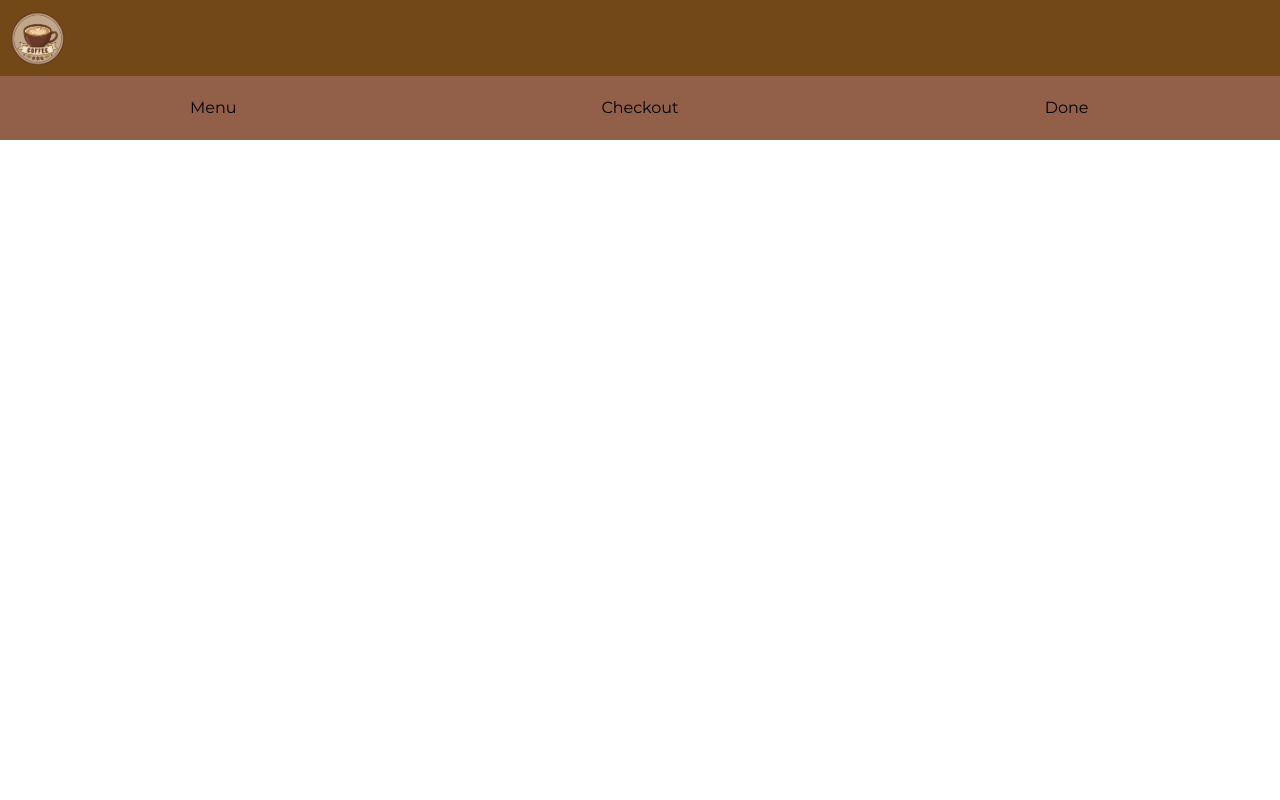
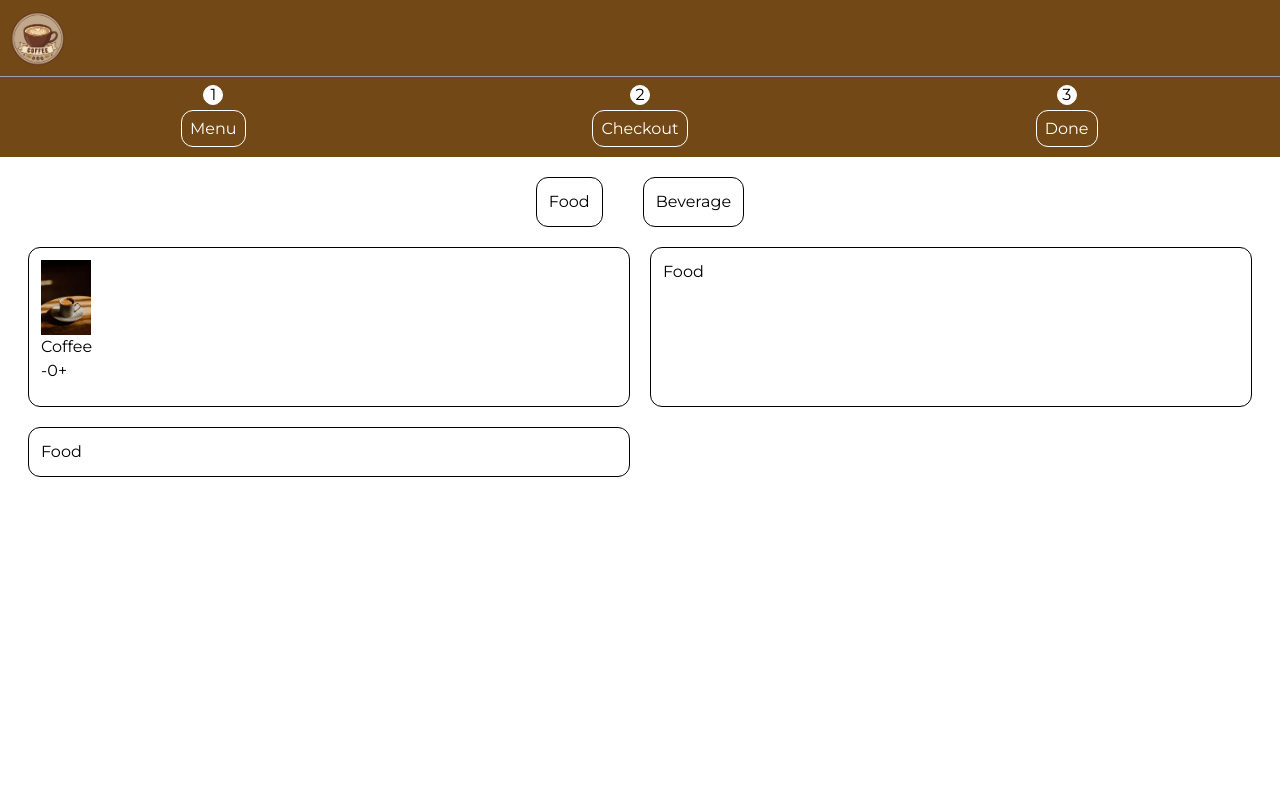
Before and after one commit to ELGWorks/YourCoffee, a Next.js app: page /order in a window 1280 px wide. Shown: the top 800 px of the page. Built offline with nearby package versions, Linux system fonts and the light colour scheme.

Commit message:
started order page

```diff
--- a/src/app/not-found.tsx
+++ b/src/app/not-found.tsx
@@ -13,11 +13,11 @@ export default function NotFound() {
     <>
       <div className="min-h-screen flex flex-col">
         <Header />
-        <main className="flex-1 flex justify-center flex-col gap-20 items-center p-4">
+        <main className="min-h-[calc(100dvh-68px)] flex-1 flex justify-center flex-col gap-20 items-center p-4">
           <h1 className="text-2xl font-bold">
             Oh no... The page you are looking for is not available.
           </h1>
-          <button className="text-xl text-white border border-none bg-[#724816] px-5 pt-4 pb-5 rounded-xl">
+          <button className="text-xl text-white border border-none bg-[#724816] px-5 pt-4 pb-5 rounded-xl hover:bg-[#A8783E] transition-colors duration-300 ease-in-out cursor-pointer">
             <Link href="/">
               Back to Home
             </Link>
--- a/src/app/order/page.tsx
+++ b/src/app/order/page.tsx
@@ -1,6 +1,8 @@
 import { Header } from "../../../components/Header";
 import { Footer } from "../../../components/Footer";
+import BusinessLogo from "../../../public/images/coffee.webp";
 import type { Metadata } from "next";
+import Image from "next/image";
 
 export const metadata: Metadata = {
   title: "Order | YourCoffee",
@@ -11,13 +13,84 @@ export const metadata: Metadata = {
 export default function Order() {
   return (
     <>
+      {/* Sets screen to take up the whole screen */}
       <div className="flex min-h-dvh flex-col">
         <Header />
         <main className="min-h-[calc(100dvh-68px)] flex-1">
-          <div className="grid grid-cols-3 text-center pt-5 pb-5 bg-[#925F49]">
-            <div>Menu</div>
-            <div>Checkout</div>
-            <div>Done</div>
+          {/* Progress bar */}
+          <div className="grid grid-cols-3 text-center pt-2 pb-4 bg-[#724816] border-t border-gray-400">
+            <div className="flex flex-col">
+              <div className="flex justify-center mb-3">
+                <span className="border border-white rounded-full w-5 h-5 bg-white flex items-center justify-center">
+                  1
+                </span>
+              </div>
+              <div>
+                <span className="text-white border border-white p-2 rounded-xl">
+                  Menu
+                </span>
+              </div>
+            </div>
+            <div className="flex flex-col">
+              <div className="flex justify-center mb-3">
+                <span className="border border-white rounded-full w-5 h-5 bg-white flex items-center justify-center">
+                  2
+                </span>
+              </div>
+              <div>
+                <span className="text-white border border-white p-2 rounded-xl">
+                  Checkout
+                </span>
+              </div>
+            </div>
+            <div className="flex flex-col">
+              <div className="flex justify-center mb-3">
+                <span className="border border-white rounded-full w-5 h-5 bg-white flex items-center justify-center">
+                  3
+                </span>
+              </div>
+              <div>
+                <span className="text-white border border-white p-2 rounded-xl">
+                  Done
+                </span>
+              </div>
+            </div>
+          </div>
+
+          {/* Filter buttons */}
+          <div className="flex mt-5 justify-center gap-10">
+            <button className="border border-black p-3 rounded-xl cursor-pointer">
+              Food
+            </button>
+            <button className="border border-black p-3 rounded-xl cursor-pointer">
+              Beverage
+            </button>
+          </div>
+
+          {/* Items card */}
+          <div className="ml-7 mr-7 mt-5 grid grid-cols-2 gap-5">
+            <div className="border border-black p-3 rounded-xl cursor-pointer h-40">
+              <div>
+                <Image
+                  src={BusinessLogo}
+                  width={50}
+                  height={50}
+                  alt="Food preview"
+                />
+                <p>Coffee</p>
+              </div>
+              <div>
+                <span>-</span>
+                <span>0</span>
+                <span>+</span>
+              </div>
+            </div>
+            <div className="border border-black p-3 rounded-xl cursor-pointer">
+              Food
+            </div>
+            <div className="border border-black p-3 rounded-xl cursor-pointer">
+              Food
+            </div>
           </div>
         </main>
         <Footer />
```
